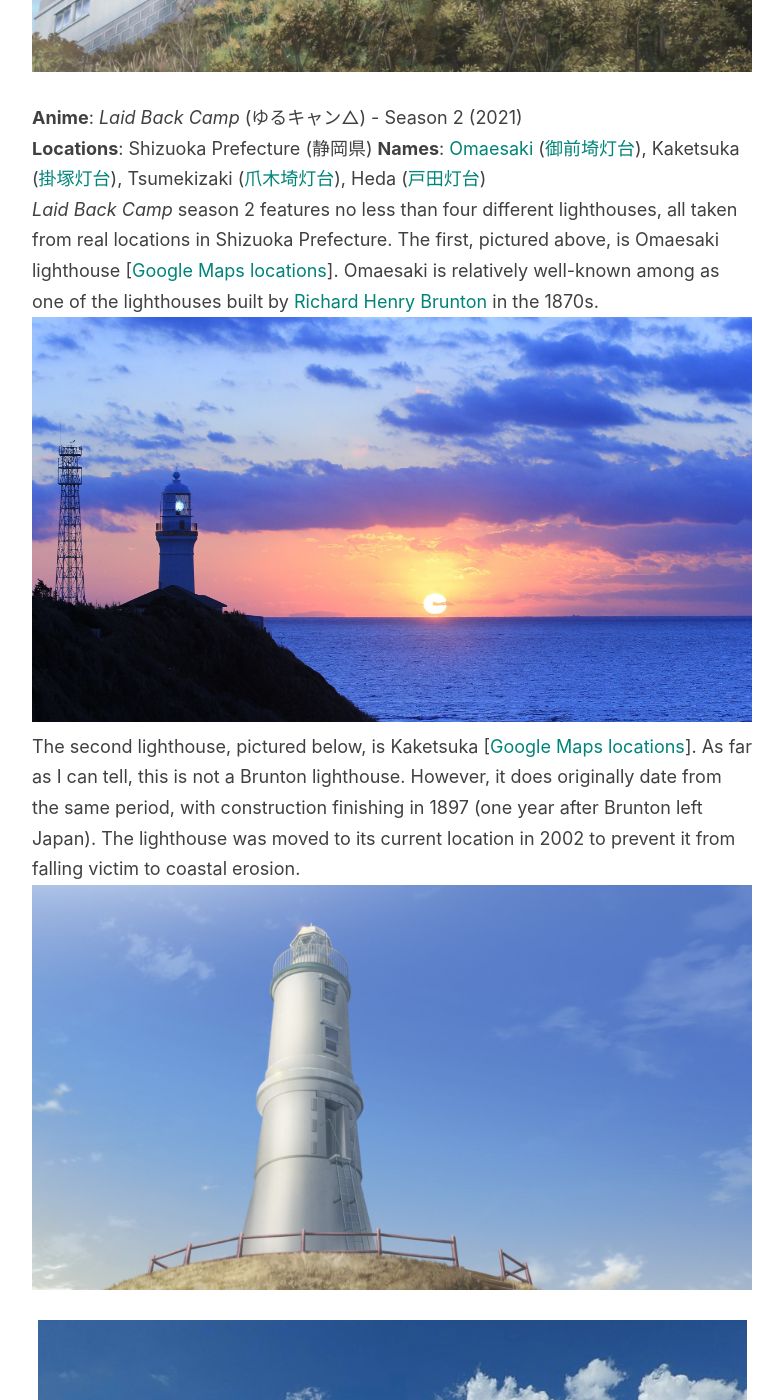
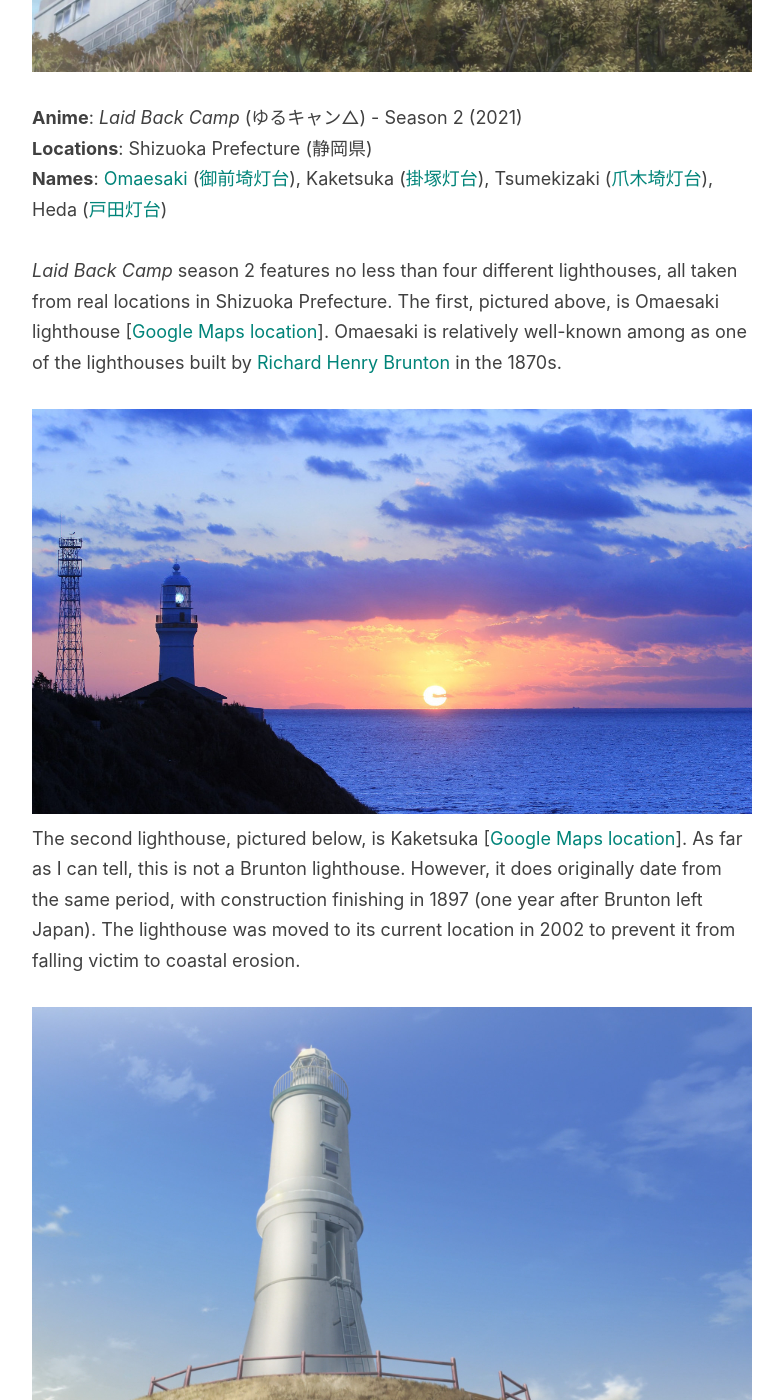
Before and after one commit to animetoudaikikou/animetoudaikikou.github.io, a Jekyll site: the page built from _posts/2023-05-23-laid-back-camp.md, in a window 1280 px wide and 1400 px high, scrolled down 570 px. Shown: the whole window, without its empty margins (248-1031 px from the left). Built offline with Jekyll 4.4.1, drawn with Linux system fonts in a browser that asks for light colours; some of the changed text lies outside the part shown.

Commit message:
Update 2023-05-23-laid-back-camp.md

```diff
--- a/_posts/2023-05-23-laid-back-camp.md
+++ b/_posts/2023-05-23-laid-back-camp.md
@@ -8,26 +8,32 @@
 <img src="/images/yurucamp1.jpg">
 <br />
 __Anime__: _Laid Back Camp_ (ゆるキャン△) - Season 2 (2021)<br />
-__Locations__: Shizuoka Prefecture (静岡県)
-__Names__: [Omaesaki](https://en.wikipedia.org/wiki/Omaesaki_Lighthouse) ([御前埼灯台](https://lighthouse-japan.com/shizuoka/omaesaki/omaesaki.html)), Kaketsuka ([掛塚灯台](https://lighthouse-japan.com/shizuoka/kakezuka/kakezuka.html)), Tsumekizaki ([爪木埼灯台](https://lighthouse-japan.com/shizuoka/tsumekisaki/tsumekisaki.html)), Heda ([戸田灯台](https://lighthouse-japan.com/shizuoka/heda/heda.html))
+__Locations__: Shizuoka Prefecture (静岡県)<br />
+__Names__: [Omaesaki](https://en.wikipedia.org/wiki/Omaesaki_Lighthouse){:target="_blank"} ([御前埼灯台](https://lighthouse-japan.com/shizuoka/omaesaki/omaesaki.html){:target="_blank"}), Kaketsuka ([掛塚灯台](https://lighthouse-japan.com/shizuoka/kakezuka/kakezuka.html){:target="_blank"}), Tsumekizaki ([爪木埼灯台](https://lighthouse-japan.com/shizuoka/tsumekisaki/tsumekisaki.html){:target="_blank"}), Heda ([戸田灯台](https://lighthouse-japan.com/shizuoka/heda/heda.html){:target="_blank"})
 <br />
-_Laid Back Camp_ season 2 features no less than four different lighthouses, all taken from real locations in Shizuoka Prefecture. The first, pictured above, is Omaesaki lighthouse [[Google Maps locations](https://goo.gl/maps/ddzEosFCjFHm96Wj7)]. Omaesaki is relatively well-known among as one of the lighthouses built by [Richard Henry Brunton](/Japans-Lighthouses) in the 1870s.
 <br />
-[ <img src="/images/omaesaki1.jpg"> ](https://commons.wikimedia.org/wiki/File:Omae_zaki_Hinode_1_20181201.jpg)
+_Laid Back Camp_ season 2 features no less than four different lighthouses, all taken from real locations in Shizuoka Prefecture. The first, pictured above, is Omaesaki lighthouse [[Google Maps location](https://goo.gl/maps/ddzEosFCjFHm96Wj7){:target="_blank"}]. Omaesaki is relatively well-known among as one of the lighthouses built by [Richard Henry Brunton](/Japans-Lighthouses){:target="_blank"} in the 1870s.
 <br />
-The second lighthouse, pictured below, is Kaketsuka [[Google Maps locations](https://goo.gl/maps/ghp5DE6Lg89fUssm8)]. As far as I can tell, this is not a Brunton lighthouse. However, it does originally date from the same period, with construction finishing in 1897 (one year after Brunton left Japan). The lighthouse was moved to its current location in 2002 to prevent it from falling victim to coastal erosion.
+<br />
+[ <img src="/images/omaesaki1.jpg"> ](https://commons.wikimedia.org/wiki/File:Omae_zaki_Hinode_1_20181201.jpg){:target="_blank"}
+<br />
+The second lighthouse, pictured below, is Kaketsuka [[Google Maps location](https://goo.gl/maps/ghp5DE6Lg89fUssm8){:target="_blank"}]. As far as I can tell, this is not a Brunton lighthouse. However, it does originally date from the same period, with construction finishing in 1897 (one year after Brunton left Japan). The lighthouse was moved to its current location in 2002 to prevent it from falling victim to coastal erosion.
+<br />
 <br />
 <img src="/images/yurucamp2.jpg">
 <br />
 <img src="/images/kaketsuka1.jpg">
 <br />
-The third lighthouse, below, is Tsumekizaki [[Google Maps locations](https://goo.gl/maps/vxzLN2pHamU2kJLi8)]. This lighthouse is a bit newer (first lit in 1937), but has all the charm of the more historic lighthouses.
+The third lighthouse, below, is Tsumekizaki [[Google Maps location](https://goo.gl/maps/vxzLN2pHamU2kJLi8){:target="_blank"}]. This lighthouse is a bit newer (first lit in 1937), but has all the charm of the more historic lighthouses.
+<br />
 <br />
 <img src="/images/yurucamp4.jpg">
 <br />
 <img src="/images/tsumekizaki1.jpg">
 <br />
-The final lighthouse, Heda on Mihamazaki [[Google Maps locations](https://goo.gl/maps/P2gic4nwpZVcn6Le9)], is rather interesting.
+<br />
+The final lighthouse, Heda on Mihamazaki [[Google Maps location](https://goo.gl/maps/P2gic4nwpZVcn6Le9){:target="_blank"}], is rather interesting.
+<br />
 <br />
 <img src="/images/yurucamp6.jpg">
 <br />
@@ -35,10 +41,11 @@
 <br />
 We only catch a distant glimpse of it in the episode, but this modern lighthouse is notable for its photo opportunies including Mt. Fuji.
 <br />
-[ <img src="/images/heda2.jpg"> ](http://johnnysdrive2012.seesaa.net/upload/detail/image/DSC_0671-thumbnail2.JPG.html)
+<br />
+[ <img src="/images/heda2.jpg"> ](http://johnnysdrive2012.seesaa.net/upload/detail/image/DSC_0671-thumbnail2.JPG.html){:target="_blank"}
+<br />
 <br />
 <i>Laid Back Camp</i> is known for its depiction of real locations around Japan and this season ended up being a treat for spotting lighthouses.
-<br />
 <br />
 <img src="/images/yurucamp7.jpg">
 <br />
```
